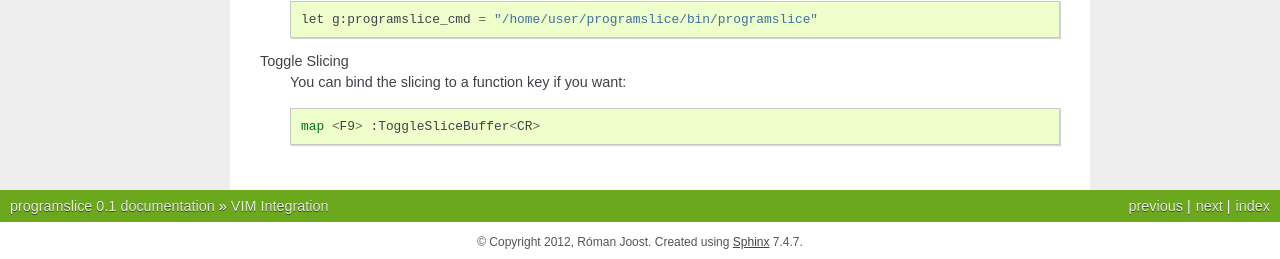
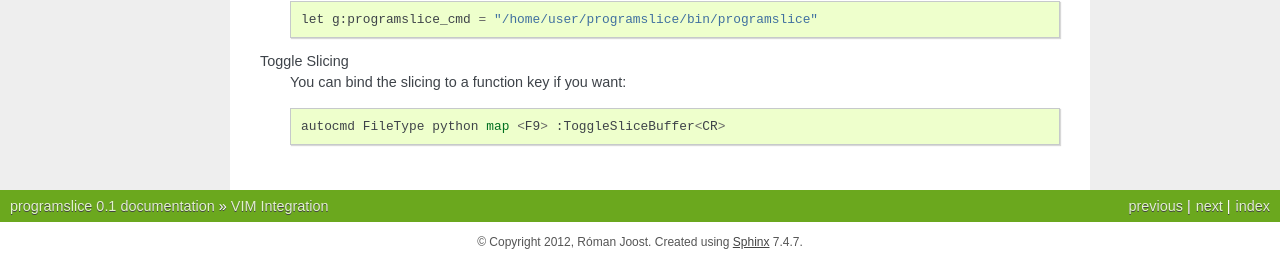
Before and after one commit to romanofski/programslice, a Sphinx documentation site: the page built from docs/vim.rst, in a window 1280 px wide. Shown: the part 1019-1278 px from the top of the page. Built offline with Sphinx 7.4.7, drawn with Linux system fonts in a browser that asks for light colours; formulas are drawn with MathJax 3.

Commit message:
Documented better command registration

```diff
--- a/docs/vim.rst
+++ b/docs/vim.rst
@@ -58,4 +58,4 @@ Path to the Command Line Utility
 Toggle Slicing
     You can bind the slicing to a function key if you want::
 
-        map <F9> :ToggleSliceBuffer<CR>
+        autocmd FileType python map <F9> :ToggleSliceBuffer<CR>
```
